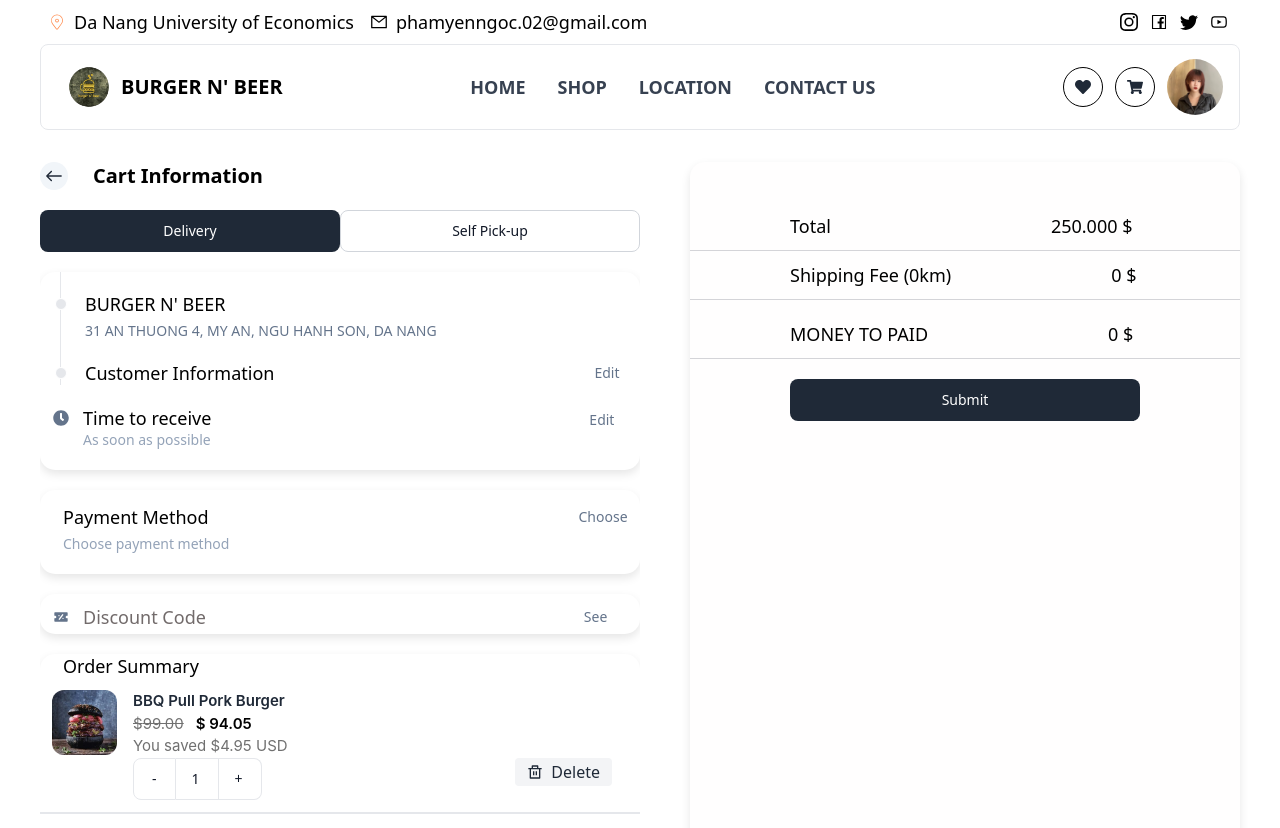
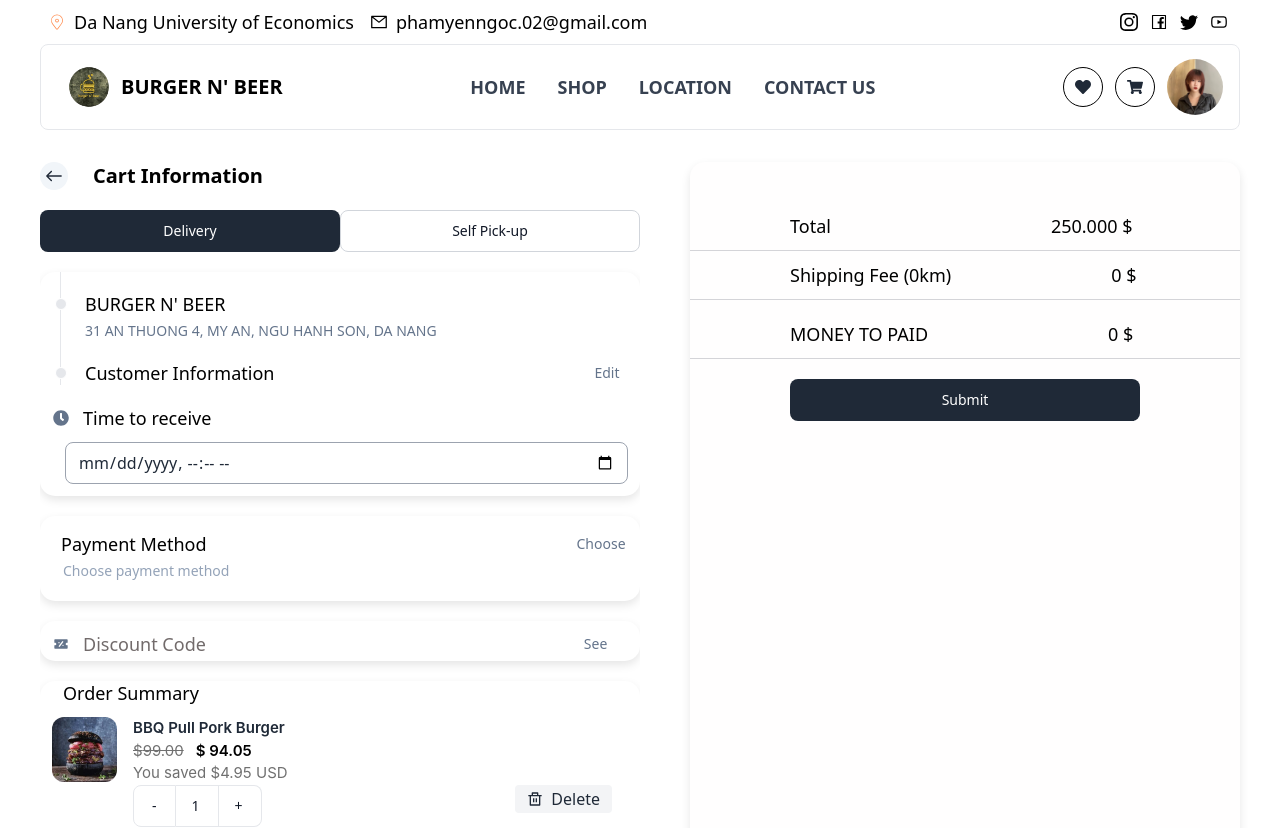
Before and after one commit to laseacogn/BurgerBeer, a React (Create React App) app in the folder phamyenngoc/: page /cart in a window 1280 px wide. Shown: the top 828 px of the page. Built offline with nearby package versions, Linux system fonts and the light colour scheme.

Commit message:
edit cart

```diff
--- a/phamyenngoc/src/Context/methodProvider.js
+++ b/phamyenngoc/src/Context/methodProvider.js
@@ -1,6 +1,6 @@
 import React, { createContext } from "react";
 import { toast } from "react-toastify";
-import fs from "fs";
+
 
 const MethodContext = createContext({});
 
@@ -96,24 +96,24 @@
         return parts.join(".");
     };
 
-    const readFile = (filePath) => {
-        try {
-            const fileContent = fs.readFileSync(filePath, "utf8");
-            return JSON.parse(fileContent);
-        } catch (error) {
-            console.error("Error reading file:", error);
-            return null;
-        }
-    };
+    // const readFile = (filePath) => {
+    //     try {
+    //         const fileContent = fs.readFileSync(filePath, "utf8");
+    //         return JSON.parse(fileContent);
+    //     } catch (error) {
+    //         console.error("Error reading file:", error);
+    //         return null;
+    //     }
+    // };
 
-    const writeFile = (filePath, data) => {
-        try {
-            fs.writeFileSync(filePath, JSON.stringify(data, null, 2), "utf8");
-            console.log("File has been written:", filePath);
-        } catch (error) {
-            console.error("Error writing file:", error);
-        }
-    };
+    // const writeFile = (filePath, data) => {
+    //     try {
+    //         fs.writeFileSync(filePath, JSON.stringify(data, null, 2), "utf8");
+    //         console.log("File has been written:", filePath);
+    //     } catch (error) {
+    //         console.error("Error writing file:", error);
+    //     }
+    // };
 
     return (
         <MethodContext.Provider
@@ -124,8 +124,8 @@
                 notify,
                 toastLoadingId,
                 toastUpdateLoadingId,
-                readFile,
-                writeFile,
+                // readFile,
+                // writeFile,
             }}
         >
             {children}
--- a/phamyenngoc/src/page/Cart/Cart.jsx
+++ b/phamyenngoc/src/page/Cart/Cart.jsx
@@ -14,16 +14,15 @@
 import ItemCart from "./ItemCart";
 import MoneyCart from "./MoneyCart";
 import cart from "../../data/cart.json";
+import ModalPaymentMethod from "./ModalPaymentMethod";
 
 const Cart = () => {
   const money = [1];
+  const [modalOpen, setModalOpen] = useState(false);
   const [payment, setPayment] = useState("Choose payment method");
-  const listPaymentMethod = [
-    "Pay on delivery",
-    "Pay on card",
-    "Pay on Momo/ Zalo Pay/ VNPay",
-  ];
-
+  const handleViewDetail = () => {
+    setModalOpen(true)
+  }
 
   return (
     <div className="max-w-[1200px] mx-auto grid grid-cols-2">
@@ -186,62 +185,15 @@
           <div className="mt-[-15px] ml-[13px]">
             <div className="flex">
               <div className="text-slate-500 w-5 h-5">
-                {" "}
-                <FaClock />{" "}
+                <FaClock />
               </div>
-              <p
-                style={{
-                  marginTop: "-5px",
-                  marginLeft: "10px",
-                  fontStyle: "normal",
-                  fontWeight: "500",
-                  fontSize: "18px",
-                  lineHeight: "24px",
-                  display: "flex",
-                  alignItems: "center",
-                  color: "#000000",
-                }}
-              >
+              <p style={{ marginTop: "-5px", marginLeft: "10px", fontStyle: "normal", fontWeight: "500", fontSize: "18px", lineHeight: "24px", display: "flex", alignItems: "center", color: "#000000", }} >
                 Time to receive
               </p>
-              <button
-                className=""
-                onClick={() =>
-                  document.getElementById("my_modal_4").showModal()
-                }
-              >
-                <p className="ml-[378px] text-sm font-normal text-slate-500">
-                  {" "}
-                  Edit
-                </p>
-              </button>
-              <dialog id="my_modal_4" className="modal">
-                <div className="modal-box">
-                  <form method="dialog">
-                    <button className="btn btn-sm btn-circle btn-ghost absolute right-2 top-[20px]">
-                      ✕
-                    </button>
-                  </form>
-                  <h3 className="font-bold text-lg mb-[15px]">
-                    Time To Receive
-                  </h3>
-                  <form className="flex max-w-md flex-col gap-4">
-                    <Datepicker />
-                    <div className="flex items-center gap-2">
-                      <Checkbox id="time" />
-                      <Label htmlFor="time">As soon as possible</Label>
-                    </div>
-                    <Button type="submit" color="dark">
-                      Confirm Order
-                    </Button>
-                  </form>
-                </div>
-              </dialog>
             </div>
-            <p className=" text-sm font-medium text-slate-400 ml-[30px] pb-[20px]">
-              {" "}
-              As soon as possible
-            </p>
+            <div className="flex items-center justify-center p-3">
+              <input type="datetime-local" className="w-full rounded-lg border-gray-400" />
+            </div>
           </div>
         </div>
         <div
@@ -254,67 +206,15 @@
         >
           <div className="mt-[20px] ml-[13px]">
             <div className="flex">
-              <p
-                style={{
-                  marginTop: "15px",
-                  marginLeft: "10px",
-                  fontStyle: "normal",
-                  fontWeight: "500",
-                  fontSize: "18px",
-                  lineHeight: "24px",
-                  display: "flex",
-                  alignItems: "center",
-                  color: "#000000",
-                }}
-              >
-                Payment Method
-              </p>
-              <button
-                className=""
-                onClick={() =>
-                  document.getElementById("my_modal_5").showModal()
-                }
-              >
+              <p className="mt-4 ml-2 font-medium text-lg leading-6 flex items-center text-black">Payment Method</p>
+              <button onClick={(e) => { handleViewDetail() }} >
                 <p className="ml-[370px] text-sm font-normal text-slate-500 mt-[15px]">
-                  {" "}
                   Choose
                 </p>
               </button>
-              <dialog id="my_modal_5" className="modal">
-                <div className="modal-box">
-                  <form method="dialog">
-                    <button className="btn btn-sm btn-circle btn-ghost absolute right-2 top-[20px]">
-                      ✕
-                    </button>
-                  </form>
-                  <h3 className="font-bold text-lg mb-[15px]">
-                    Payment Method
-                  </h3>
-                  <div className="flex max-w-md flex-col gap-4" >
-                    {listPaymentMethod.map((item) => (
-                      <div class="flex items-center mb-4">
-                        <input
-                          id="default-radio-1"
-                          type="radio"
-                          value={item}
-                          checked={payment === item}
-                          name="default-radio"
-                          class="w-4 h-4 text-blue-600 bg-gray-100 border-gray-300 focus:ring-blue-500 dark:focus:ring-blue-600 dark:ring-offset-gray-800 focus:ring-2 dark:bg-gray-700 dark:border-gray-600"
-                        />
-                        <label
-                          for="default-radio-1"
-                          class="ms-2 text-sm font-medium text-gray-900 dark:text-gray-300"
-                        >
-                          {item}
-                        </label>
-                      </div>
-                    ))}
-                    <Button type="submit" color="dark">
-                      Confirm Order
-                    </Button>
-                  </div>
-                </div>
-              </dialog>
+              {
+                modalOpen && <ModalPaymentMethod modalOpen={setModalOpen} setPayment={setPayment} />
+              }
             </div>
             <p className=" text-sm font-medium text-slate-400 ml-[10px] pb-[20px] mt-[5px]">
               {payment}
@@ -471,7 +371,7 @@
           ))}
         </div>
       </div>
-    </div>
+    </div >
   );
 };
 
--- /dev/null
+++ b/phamyenngoc/src/page/Cart/ModalPaymentMethod.jsx
@@ -0,0 +1,63 @@
+import { useContext, useState } from 'react';
+import { Button } from 'flowbite-react';
+import React from 'react';
+import { IoMdClose } from 'react-icons/io';
+import MethodContext from '../../Context/methodProvider';
+
+const ModalPaymentMethod = ({ modalOpen, setPayment }) => {
+    const [selectedPaymentMethod, setSelectedPaymentMethod] = useState(null);
+    const { notify } = useContext(MethodContext)
+    const listPaymentMethod = [
+        'Pay on delivery',
+        'Pay on card',
+        'Pay on Momo/ Zalo Pay/ VNPay',
+    ];
+
+    const handleSubmit = () => {
+        if (selectedPaymentMethod) {
+            setPayment(selectedPaymentMethod); modalOpen(false);
+        } else {
+            notify('Please select a payment method.');
+        }
+    };
+
+    return (
+        <div className="fixed inset-0 p-4 flex flex-wrap justify-center items-center w-full h-full z-[1000] before:fixed before:inset-0 before:w-full before:h-full before:bg-[rgba(0,0,0,0.5)] overflow-auto font-[sans-serif] animate-fade-up animate-duration-200 animate-delay-[6ms] animate-ease-linear ">
+            <div className="w-full max-w-lg bg-white shadow-lg rounded-md p-6 relative">
+                <div className="flex items-center pb-3 border-b text-[#007bff]">
+                    <h3 className="text-lg font-bold flex-1">Payment Method</h3>
+                    <button onClick={() => modalOpen(false)}>
+                        <IoMdClose className="ml-2 cursor-pointer shrink-0 fill-black hover:fill-red-500 text-2xl" />
+                    </button>
+                </div>
+                <div className="my-4">
+                    <div className="flex max-w-md flex-col gap-4">
+                        {listPaymentMethod.map((item, index) => (
+                            <div className="flex items-center mb-4" key={index}>
+                                <input
+                                    id={`payment-radio-${index}`}
+                                    type="radio"
+                                    value={item}
+                                    name="payment-radio"
+                                    className="w-4 h-4 text-blue-600 bg-gray-100 border-gray-300 focus:ring-blue-500 dark:focus:ring-blue-600 dark:ring-offset-gray-800 focus:ring-2 dark:bg-gray-700 dark:border-gray-600"
+                                    onChange={() => setSelectedPaymentMethod(item)} // Xử lý sự kiện khi người dùng chọn radio button
+                                />
+                                <label
+                                    htmlFor={`payment-radio-${index}`}
+                                    className="ms-2 text-sm font-medium text-gray-900 dark:text-gray-300"
+                                >
+                                    {item}
+                                </label>
+                            </div>
+                        ))}
+                        <Button type="button" color="dark" onClick={handleSubmit}>
+                            Confirm Order
+                        </Button>
+                    </div>
+                </div>
+            </div>
+        </div>
+    );
+};
+
+export default ModalPaymentMethod;
```
